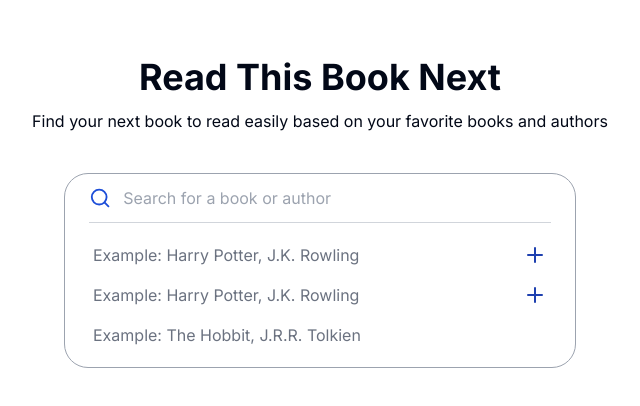
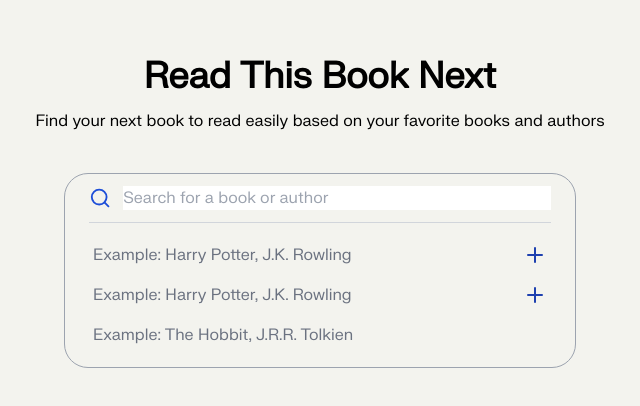
Before and after one commit to Abbas-Abdelila/read-this-book-next, a Next.js app: page / in a window 1280 px wide. Shown: the part 188-594 px from the top of the page, without its empty margins (320-960 px from the left). Built offline with nearby package versions, Linux system fonts and the light colour scheme.

Commit message:
Update global CSS and font imports

```diff
--- a/app/globals.css
+++ b/app/globals.css
@@ -71,6 +71,7 @@
     @apply border-border;
   }
   body {
-    @apply bg-background text-foreground;
+
+    @apply bg-[#f3f3ee]
   }
 }
--- a/app/layout.tsx
+++ b/app/layout.tsx
@@ -1,8 +1,14 @@
 import type { Metadata } from "next";
-import { Inter } from "next/font/google";
 import "./globals.css";
+import localFont from 'next/font/local'
 
-const inter = Inter({ subsets: ["latin"] });
+const fkGrotesk = localFont({
+  src: '../public/fonts/fk-grotesk-neue-regular.otf',
+  display: 'swap',
+})
+
+
+
 
 export const metadata: Metadata = {
   title: "Read This Book Next",
@@ -16,7 +22,7 @@ export default function RootLayout({
 }>) {
   return (
     <html lang="en">
-      <body className={inter.className}>{children}</body>
+      <body className={fkGrotesk.className}>{children}</body>
     </html>
   );
 }
```
